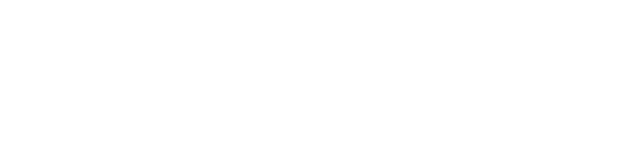
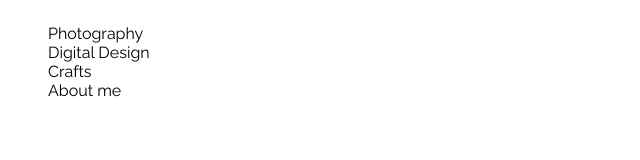
Before and after one commit to blevinspercussion/ashely-b-designs, a website: page index.html in a window 1280 px wide. Shown: the whole page, without its empty margins (0-640 px from the left). Drawn offline with nearby package versions, Linux system fonts and the light colour scheme.

Commit message:
Added fonts to project

```diff
--- a/index.html
+++ b/index.html
@@ -4,10 +4,31 @@
     <meta charset="UTF-8" />
     <meta http-equiv="X-UA-Compatible" content="IE=edge" />
     <meta name="viewport" content="width=device-width, initial-scale=1.0" />
+    <link rel="preconnect" href="https://fonts.googleapis.com" />
+    <link rel="preconnect" href="https://fonts.gstatic.com" crossorigin />
+    <link
+      href="https://fonts.googleapis.com/css2?family=Allura&family=Dosis&family=Raleway&display=swap"
+      rel="stylesheet"
+    />
     <link rel="stylesheet" href="style.css" />
     <script src="./node_modules/animejs/lib/anime.min.js"></script>
     <script defer src="script.js"></script>
     <title>Ashely B Designs</title>
   </head>
-  <body></body>
+  <body>
+    <header>
+      <div id="logo"></div>
+      <nav>
+        <ul>
+          <a><li>Photography</li></a>
+          <a><li>Digital Design</li></a>
+          <a><li>Crafts</li></a>
+          <a><li>About me</li></a>
+        </ul>
+      </nav>
+    </header>
+    <div class="page-wrapper">
+      <div class="hero"></div>
+    </div>
+  </body>
 </html>
--- a/style.css
+++ b/style.css
@@ -2,4 +2,7 @@
     margin: none;
     padding: none;
     overflow-x: hidden;
+    font-family: 'Allura', cursive;
+    font-family: 'Dosis', sans-serif;
+    font-family: 'Raleway', sans-serif;
 }
```
